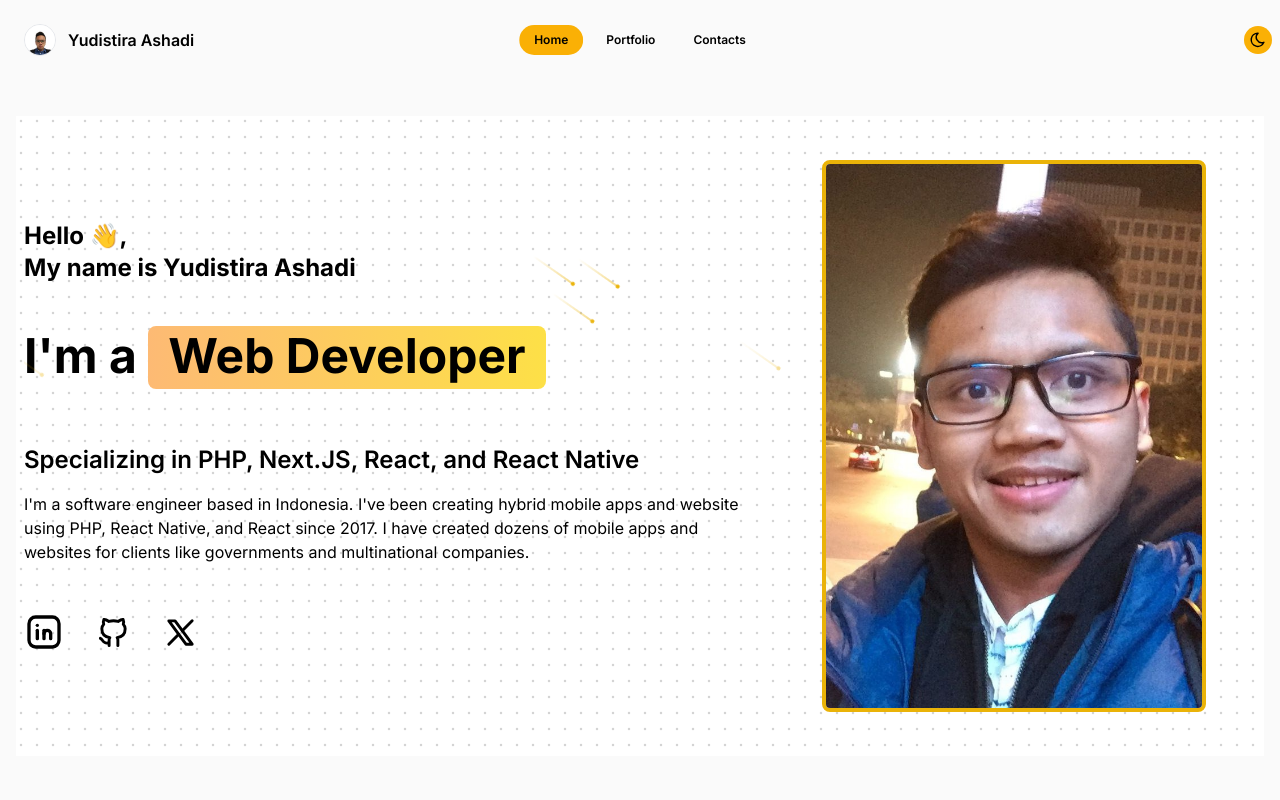
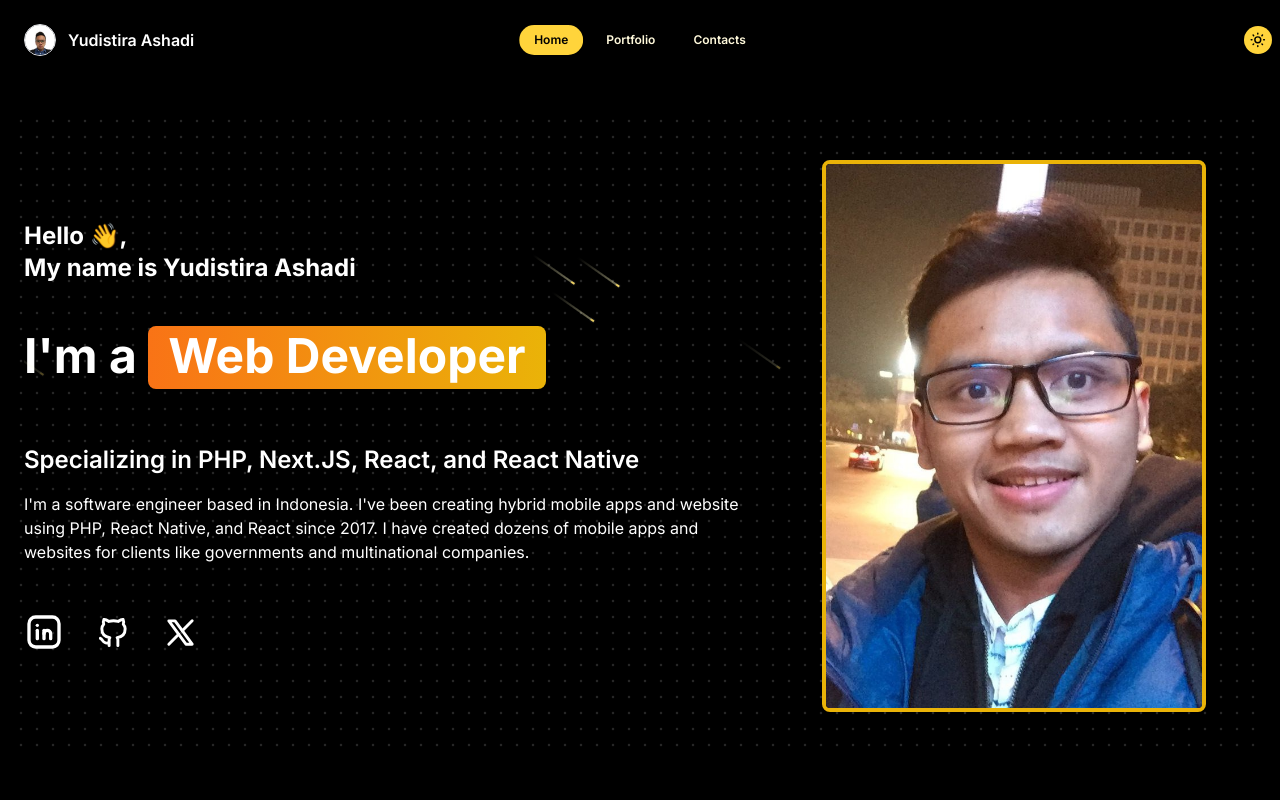
Before and after one commit to yudistiraashadi/portfolio-next-js, a Next.js app: page / in a window 1280 px wide. Shown: the top 800 px of the page. Built offline with nearby package versions, Linux system fonts and the light colour scheme.

Commit message:
try this dark mode

```diff
--- a/src/app/mantine-custom-provider.tsx
+++ b/src/app/mantine-custom-provider.tsx
@@ -39,6 +39,7 @@ const variantColorResolver: VariantColorsResolver = (input) => {
 export default function MantineCustomProvider(props: MantineProviderProps) {
   return (
     <MantineProvider
+      defaultColorScheme="dark"
       theme={{
         primaryColor: "yellow",
         primaryShade: {
--- a/src/components/theme.tsx
+++ b/src/components/theme.tsx
@@ -13,15 +13,13 @@ export default function ToggleTheme() {
     getInitialValueInEffect: true,
   });
 
-  const toggleColorScheme = () => {
-    setColorScheme(computedColorScheme === "dark" ? "light" : "dark");
-  };
-
   return (
     <ActionIcon
       color={"yellow"}
       radius="xl"
-      onClick={() => toggleColorScheme()}
+      onClick={() =>
+        setColorScheme(computedColorScheme === "light" ? "dark" : "light")
+      }
       title="Toggle color scheme"
       className={"cursor-pointers"}
     >
```
